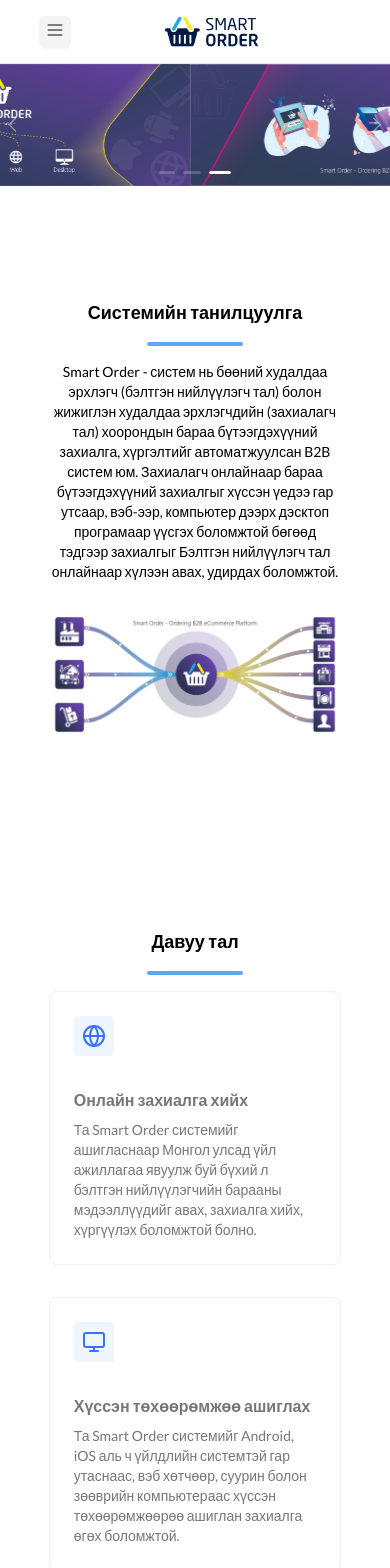
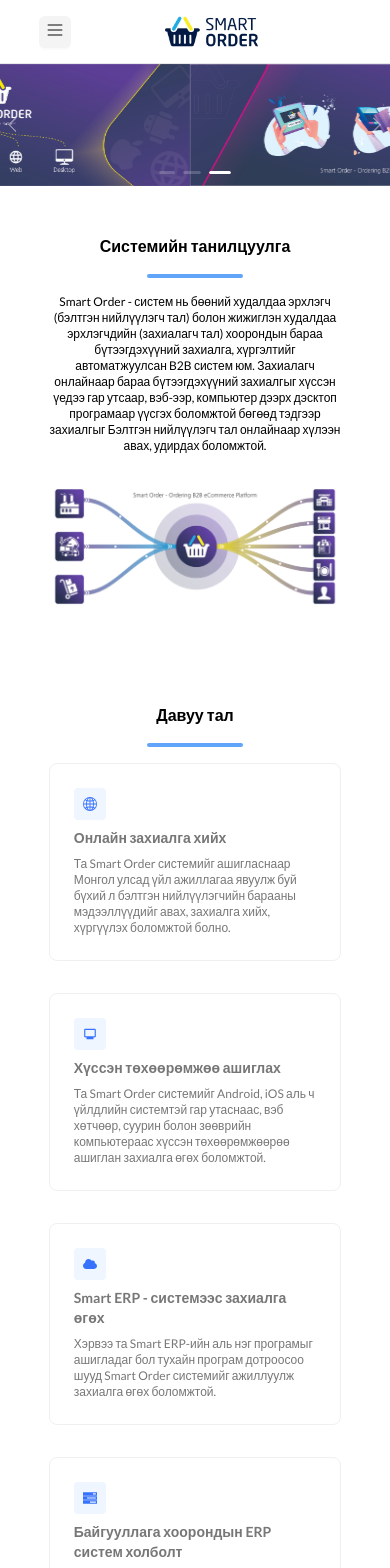
Before and after one commit to Kyok309/SmartOrder, a Next.js app: page / in a window 390 px wide. Shown: the top 1568 px of the page. Built offline with nearby package versions, Linux system fonts and the light colour scheme.

Commit message:
changed text sizes

```diff
--- a/src/app/components/Cart/Header.js
+++ b/src/app/components/Cart/Header.js
@@ -0,0 +1,9 @@
+export const Header = () => {
+    return(
+        <div className="w-full h-16 sm:h-20 2xl:h-22 bg-white border-b fixed top-0 z-20 flex justify-center items-center">
+            <div>
+
+            </div>
+        </div>
+    );
+}
--- a/src/app/components/Home/CardItem1.js
+++ b/src/app/components/Home/CardItem1.js
@@ -4,11 +4,11 @@ import '../../globals.css';
 export const CardItem1 = ({ Icon, title, desc }) => {
   return(
     <Card hoverable className="group lg:p-4 transition ease-in-out delay-100 hover:-translate-y-2 lato-font text-[#777777]">
-      <div className='box-content w-10 h-10 sm:w-12 sm:h-12 mb-8 bg-blue-50 rounded flex items-center justify-center'>
-        {Icon && <Icon className="text-xl sm:text-3xl text-[#3772FF] group-hover:translate-x-6 transition ease-in-out duration-500"/>}
+      <div className='box-content w-8 h-8 md:w-12 md:h-12 mb-2 md:mb-4 xl:mb-8 bg-blue-50 rounded flex items-center justify-center'>
+        {Icon && <Icon className="text-sm md:text-3xl text-[#3772FF] group-hover:translate-x-6 transition ease-in-out duration-500"/>}
       </div>
-      <div className="text-base sm:text-xl font-semibold mb-2">{title}</div>
-      <p className="text-sm sm:text-base">{desc}</p>
+      <div className="text-sm md:text-lg xl:text-xl font-semibold mb-2">{title}</div>
+      <p className="text-xs md:text-base xl:text-lg">{desc}</p>
     </Card>
   );
 };
--- a/src/app/components/Home/CardItem2.js
+++ b/src/app/components/Home/CardItem2.js
@@ -5,12 +5,12 @@ export const CardItem2 = ({ Icon, title, desc }) => {
   return(
     <Card hoverable className="group lg:p-4 transition ease-in-out delay-100 lato-font text-[#777777]">
       <div className="flex justify-between">
-        <div className="box-content w-10 h-10 sm:w-12 sm:h-12 mr-4 bg-blue-50 rounded flex items-center justify-center flex-shrink-0">
-          {Icon && <Icon className="text-xl sm:text-3xl text-[#3772FF] group-hover:-translate-y-6 transition ease-in-out duration-500"/>}
+        <div className="box-content w-8 h-8 md:w-12 md:h-12 mr-4 bg-blue-50 rounded flex items-center justify-center flex-shrink-0">
+          {Icon && <Icon className="text-sm md:text-3xl text-[#3772FF] group-hover:-translate-y-6 transition ease-in-out duration-500"/>}
         </div>
         <div className="flex flex-col gap-2">
-          <div className="text-base sm:text-xl font-semibold">{title}</div>
-          <p className="text-sm sm:text-base">{desc}</p>
+          <div className="text-sm sm:text-xl font-semibold">{title}</div>
+          <p className="text-xs sm:text-base">{desc}</p>
         </div>
       </div>
     </Card>
--- a/src/app/components/Home/CardItem3.js
+++ b/src/app/components/Home/CardItem3.js
@@ -5,12 +5,12 @@ export const CardItem3 = ({ Icon, title, desc }) => {
   return(
     <Card hoverable className="group transition-shadow delay-100 ease-in-out transform hover:shadow-[0_4px_20px_0_rgba(255,255,255,1)] lato-font text-[#777777]">
       <div className="flex justify-between">
-        <div className="box-content w-10 h-10 sm:w-12 sm:h-12 mr-4 bg-blue-50 rounded flex items-center justify-center flex-shrink-0">
-          {Icon && <Icon className="text-xl sm:text-3xl text-[#3772FF] group-hover:-translate-y-6 transition ease-in-out duration-500"/>}
+        <div className="box-content w-8 h-8 md:w-12 md:h-12 mr-4 bg-blue-50 rounded flex items-center justify-center flex-shrink-0">
+          {Icon && <Icon className="text-sm md:text-3xl text-[#3772FF] group-hover:-translate-y-6 transition ease-in-out duration-500"/>}
         </div>
         <div className="flex flex-col gap-2">
-          <div className="text-base sm:text-xl font-semibold">{title}</div>
-          <p className="text-sm sm:text-base">{desc}</p>
+          <div className="text-sm sm:text-xl font-semibold">{title}</div>
+          <p className="text-xs sm:text-base">{desc}</p>
         </div>
       </div>
     </Card>
--- a/src/app/components/Home/Counter.js
+++ b/src/app/components/Home/Counter.js
@@ -41,11 +41,11 @@ const Counter = ({ start, end, duration, trigger, text }) => {
 
   return (
     <div className="flex flex-col">
-      <div className="text-2xl sm:text-4xl xl:text-6xl font-bold flex">
+      <div className="text-xl md:text-4xl xl:text-6xl font-bold flex">
         {count}
         <Plus/>
       </div>
-      <div className="text-base sm:text-lg">{text}</div>
+      <div className="text-sm md:text-base xl:text-lg">{text}</div>
     </div>
   );
 };
--- a/src/app/components/Home/NavBar.js
+++ b/src/app/components/Home/NavBar.js
@@ -34,7 +34,7 @@ export const NavBar = () => {
   ]
 
   return(
-    <div className="fixed top-0 z-20 w-full flex justify-center items-center h-16 sm:h-20 2xl:h-22 bg-white border-b">
+    <div className="fixed top-0 z-20 w-full flex justify-center items-center h-16 md:h-20 bg-white border-b">
       <div className="w-4/5 h-full flex justify-between items-center">
         {/* Logo */}
         <div className="h-full flex gap-0 sm:gap-8 items-center w-full sm:w-fit">
@@ -53,8 +53,8 @@ export const NavBar = () => {
             <div className="px-4 text-[#777777]">|</div>
           </div>
           <div className="hidden flex items-center sm:block">
-            <Button type="default" size="large" className="px-2 mx-2 sm:px-4" style={{ borderRadius: 5, fontWeight: 500 }}>Нэвтрэх</Button>
-            <Button type="primary" size="large" className="px-2 mx-2 sm:px-4" style={{ borderRadius: 5, fontWeight: 500 }}>Бүртгүүлэх</Button>
+            <Button type="default" className="px-2 mx-2 sm:px-4 h-9 md:h-10" style={{ borderRadius: 5, fontWeight: 500 }}>Нэвтрэх</Button>
+            <Button type="primary" className="px-2 mx-2 sm:px-4 h-9 md:h-10" style={{ borderRadius: 5, fontWeight: 500 }}>Бүртгүүлэх</Button>
           </div>
         </div>
 
@@ -66,8 +66,8 @@ export const NavBar = () => {
               <AiOutlineClose className="text-xl text-[#8E8E93] cursor-pointer" onClick={() => setMenu(false)}/>
             </div>
             <div className="block flex flex-col items-center sm:hidden">
-              <Button type="text" icon={<MdLogin className="text-lg"/>} className="w-64 sm:w-80 flex justify-start py-6 text-[#8E8E93]">Нэвтрэх</Button>
-              <Button type="text" icon={<MdOutlinePersonOutline className="text-lg"/>} className="w-64 sm:w-80 flex justify-start py-6 text-[#8E8E93]">Бүртгүүлэх</Button>
+              <Button type="text" icon={<MdLogin className="text-lg"/>} className="w-64 flex justify-start py-6 text-[#8E8E93]">Нэвтрэх</Button>
+              <Button type="text" icon={<MdOutlinePersonOutline className="text-lg"/>} className="w-64 flex justify-start py-6 text-[#8E8E93]">Бүртгүүлэх</Button>
             </div>
             <div className="flex flex-col items-center">
               {navLinks.map((d, i)=>(
--- a/src/app/components/Home/Title.js
+++ b/src/app/components/Home/Title.js
@@ -1,7 +1,7 @@
 export const Title = ({ divClassName = "", hrClassName = "", title }) => {
   return(
     <div>
-      <div className={`text-center text-lg sm:text-2xl font-bold mt-8 ${divClassName}`}>{title}</div>
+      <div className={`text-center text-base md:text-xl xl:text-2xl font-bold md:mt-8 ${divClassName}`}>{title}</div>
       <hr className={`w-24 h-1 mx-auto my-4 bg-blue-400 border-0 rounded md:mb-10 md:mt-4 ${hrClassName}`}/>
     </div>
   );
--- a/src/app/page.js
+++ b/src/app/page.js
@@ -10,12 +10,13 @@ import { CardItem2 } from './components/Home/CardItem2';
 import { CardItem3 } from './components/Home/CardItem3';
 import { NavBar } from './components/Home/NavBar';
 
-import { Globe, Monitor, Cloud, BadgeDollarSign, Lock, MessageCircleQuestion } from 'lucide-react';
+import { BsGlobe2 } from "react-icons/bs";
 import { GrTasks } from "react-icons/gr";
+import { LuBadgeDollarSign } from "react-icons/lu";
 
 
-import { FaCubes, FaFacebookF, FaTwitter, FaLinkedin, FaYoutube, FaLevelDownAlt, FaCube, FaUserPlus, FaSlidersH, FaRegClock, FaRegImage, FaGift, FaCheckCircle, FaUserTimes, FaRegMoneyBillAlt, FaCreditCard } from "react-icons/fa";
-import { MdUploadFile, MdLaptopMac } from "react-icons/md";
+import { FaCubes, FaFacebookF, FaTwitter, FaLinkedin, FaYoutube, FaLevelDownAlt, FaCube, FaUserPlus, FaSlidersH, FaRegClock, FaRegImage, FaGift, FaCheckCircle, FaUserTimes, FaRegMoneyBillAlt, FaCreditCard, FaCloud, FaLock, FaComments } from "react-icons/fa";
+import { MdUploadFile, MdLaptopMac, MdMonitor } from "react-icons/md";
 
 import { TbArrowsJoin2 } from "react-icons/tb";
 import { HiOutlineUserGroup } from "react-icons/hi";
@@ -44,9 +45,9 @@ export default function Home() {
         </section>
 
         {/* Танилцуулга */}
-        <section id="about" className="text-center w-3/4 py-20 flex flex-col items-center">
+        <section id="about" className="text-center w-3/4 py-12 xl:py-20 flex flex-col items-center">
           <Title title="Системийн танилцуулга"/>
-          <div className="text-sm sm:text-base">Smart Order - систем нь бөөний худалдаа эрхлэгч (бэлтгэн нийлүүлэгч тал) болон жижиглэн худалдаа эрхлэгчдийн (захиалагч тал)
+          <div className="text-xs md:text-sm xl:text-base">Smart Order - систем нь бөөний худалдаа эрхлэгч (бэлтгэн нийлүүлэгч тал) болон жижиглэн худалдаа эрхлэгчдийн (захиалагч тал)
             хоорондын бараа бүтээгдэхүүний захиалга, хүргэлтийг автоматжуулсан B2B систем юм. Захиалагч онлайнаар бараа бүтээгдэхүүний
             захиалгыг хүссэн үедээ гар утсаар, вэб-ээр, компьютер дээрх дэсктоп програмаар үүсгэх боломжтой бөгөөд тэдгээр захиалгыг
             Бэлтгэн нийлүүлэгч тал онлайнаар хүлээн авах, удирдах боломжтой.
@@ -55,17 +56,17 @@ export default function Home() {
         </section>
 
         {/* Давуу тал */}
-        <section id="features" className="w-3/4 py-20 flex flex-col items-center">
+        <section id="features" className="w-3/4 py-12 xl:py-20 flex flex-col items-center">
           <Title title="Давуу тал"/>
           {/* Cards */}
           <div className="grid grid-cols-1 lg:grid-cols-2 xl:grid-cols-3 gap-8 w-full">
-            <CardItem1 Icon={Globe} title="Онлайн захиалга хийх" desc="Та Smart Order системийг ашигласнаар Монгол улсад үйл ажиллагаа явуулж буй бүхий л
+            <CardItem1 Icon={BsGlobe2} title="Онлайн захиалга хийх" desc="Та Smart Order системийг ашигласнаар Монгол улсад үйл ажиллагаа явуулж буй бүхий л
                 бэлтгэн нийлүүлэгчийн барааны мэдээллүүдийг авах, захиалга хийх,
                 хүргүүлэх боломжтой болно."/>
-            <CardItem1 Icon={Monitor} title="Хүссэн төхөөрөмжөө ашиглах" desc="Та Smart Order системийг Android, iOS аль ч үйлдлийн системтэй гар утаснаас,
+            <CardItem1 Icon={MdMonitor} title="Хүссэн төхөөрөмжөө ашиглах" desc="Та Smart Order системийг Android, iOS аль ч үйлдлийн системтэй гар утаснаас,
                 вэб хөтчөөр, суурин болон зөөврийн компьютераас хүссэн төхөөрөмжөөрөө
                 ашиглан захиалга өгөх боломжтой."/>
-            <CardItem1 Icon={Cloud} title="Smart ERP - системээс захиалга өгөх" desc="Хэрвээ та Smart ERP-ийн аль нэг програмыг ашигладаг бол тухайн
+            <CardItem1 Icon={FaCloud} title="Smart ERP - системээс захиалга өгөх" desc="Хэрвээ та Smart ERP-ийн аль нэг програмыг ашигладаг бол тухайн
                 програм дотроосоо шууд Smart Order системийг ажиллуулж захиалга өгөх боломжтой."/>
             <CardItem1 Icon={GrTasks} title="Байгууллага хоорондын ERP систем холболт" desc="Smart Order систем нь Smart ERP-ийн дэд системүүдтэй интеграци
                 хийгдсэн бөгөөд Байгууллага хоорондын системүүдийг холбох дундын шийдэл болон хөгжүүлэгдсэн."/>
@@ -75,17 +76,17 @@ export default function Home() {
             <CardItem1 Icon={FaCreditCard} title="Онлайн төлбөр, Зээлийн үйлчилгээ" desc="Smart Order систем дээр арилжааны банкнуудын онлайн төлбөр төлөлтийн холболтууд
                 хийгдэж байгаа бөгөөд, мөн банк бус санхүүгийн байгууллагуудын зээлийн
                 аппликейшнүүдтэй холбогдох хөгжүүлэлтүүд хийж байна."/>
-            <CardItem1 Icon={BadgeDollarSign} title="Урамшуулал, Хөнгөлөлт, Бонус" desc="Захиалга хийх бүртээ оноо цуглуулах, дараагийн захиалгадаа
+            <CardItem1 Icon={LuBadgeDollarSign} title="Урамшуулал, Хөнгөлөлт, Бонус" desc="Захиалга хийх бүртээ оноо цуглуулах, дараагийн захиалгадаа
                 зарцуулах боломжуудтай бөгөөд, төрөл бүрийн хөнгөлөлт урамшуулал зарлагдана."/>
-            <CardItem1 Icon={Lock} title="Аюулгүй, Найдвартай ажиллагаа" desc="Систем нь Дата төв дээр байршуулсан тусгай сервер дээр ажилладаг
+            <CardItem1 Icon={FaLock} title="Аюулгүй, Найдвартай ажиллагаа" desc="Систем нь Дата төв дээр байршуулсан тусгай сервер дээр ажилладаг
                 учраас доголдол саатал гарахгүй, байнгын найдвартай ажиллана."/>
-            <CardItem1 Icon={MessageCircleQuestion} title="24/7 support" desc="Систем нь Дата төв дээр байршуулсан тусгай сервер дээр ажилладаг
+            <CardItem1 Icon={FaComments} title="24/7 support" desc="Систем нь Дата төв дээр байршуулсан тусгай сервер дээр ажилладаг
                 учраас доголдол саатал гарахгүй, байнгын найдвартай ажиллана."/>
           </div>
         </section>
 
         {/* Counter */}
-        <section className="w-full py-20 sm:py-40 text-white text-lg sm:text-2xl bg-[#3772FF] flex items-center justify-center" ref={triggerRef}>
+        <section className="w-full py-12 xl:py-20 sm:py-40 text-white text-lg sm:text-2xl bg-[#3772FF] flex items-center justify-center" ref={triggerRef}>
           <div className="w-4/5 grid grid-cols-2 gap-8 lg:w-3/4 lg:grid-cols-4 justify-between place-items-start">
             <div className="flex flex-col">
               <TbArrowsJoin2 size="48px" className="mb-4"/>
@@ -107,7 +108,7 @@ export default function Home() {
         </section>
 
         {/* Нийлүүлэгч танд */}
-        <section className="w-3/4 py-20 flex flex-col items-center">
+        <section className="w-3/4 py-12 xl:py-20 flex flex-col items-center">
           <Title title="Манай систем нийлүүлэгч танд"/>
           <div className="grid grid-cols-1 lg:grid-cols-2 gap-8 w-full">
             <CardItem2 Icon={FaLevelDownAlt} title="Зардлыг бууруулна (10%-50%)" desc="Бэлтгэн нийлүүлэгч байгууллагын захиалга авах, түгээлт борлуулалт хийхтэй холбоотой
@@ -131,7 +132,7 @@ export default function Home() {
         </section>
 
         {/* Худалдан авагч танд */}
-        <section className="p-12 sm:p-16 bg-[#3772FF] w-full flex justify-center items-center">
+        <section className="p-12 xl:p-16 bg-[#3772FF] w-full flex justify-center items-center">
           <div className="w-full sm:w-3/4 flex flex-col justify-center items-center">
             <Title divClassName="text-white" hrClassName="bg-white" title="Манай систем худалдан авагч танд"/>
             <div className="w-full mb-8 grid grid-cols-1 lg:grid-cols-2 gap-8">
@@ -157,10 +158,10 @@ export default function Home() {
         </section>
 
         {/* Апп татах */}
-        <section className="w-full flex justify-center items-center py-24">
+        <section className="w-full flex justify-center items-center py-16 xl:py-24">
           <div className="w-3/4 grid grid-cols-1 gap-8 xl:grid-cols-2 xl:gap-0 place-items-center">
             <div className="flex flex-col gap-6">
-              <div className="font-bold leading-8 text-2xl sm:leading-10 sm:text-3xl lg:leading-relaxed lg:text-4xl">
+              <div className="font-bold leading-6 text-base md:leading-10 md:text-3xl lg:leading-relaxed lg:text-4xl">
                 Та өөрийн гар утаснаасаа SmartOrder аппликейшныг ашиглан захиалга хийж болно.
               </div>
               <div className="flex gap-4">
@@ -177,7 +178,7 @@ export default function Home() {
         </section>
 
         {/* Хамтрагч байгууллагууд */}
-        <section id="partners" className="w-full flex flex-col justify-center items-center py-20">
+        <section id="partners" className="w-full flex flex-col justify-center items-center py-12 xl:py-20">
           <Title title="Хамтрагч байгууллагууд"/>
           <div className="w-3/4 grid grid-cols-3 gap-2 py-8 lg:grid-cols-4 xl:grid-cols-6 place-items-center">
             <img src="/images/companies/smart-logic.webp"/>
@@ -237,16 +238,16 @@ export default function Home() {
 
           <div className="flex flex-col items-center lg:items-start text-gray-500">
             <div className="inline-flex items-center gap-4">
-              <FiPhone className="flex-shrink-0"/>
-              <a href="tel:+97677019090" target="_blank" className="text-blue-500 visited:text-purple-500 hover:underline">7701 9090</a>
+              <FiPhone className="md:flex-shrink-0"/>
+              <a href="tel:+97677019090" target="_blank" className="text-xs md:text-base text-blue-500 visited:text-purple-500 hover:underline">7701 9090</a>
             </div>
             <div className="inline-flex items-center gap-4">
-              <FiMail className="flex-shrink-0"/>
-              <a href="mailto:info@smartorder.mn" target="_blank" className="text-blue-500 visited:text-purple-500 hover:underline">info@smartorder.mn</a>
+              <FiMail className="md:flex-shrink-0"/>
+              <a href="mailto:info@smartorder.mn" target="_blank" className="text-xs md:text-base text-blue-500 visited:text-purple-500 hover:underline">info@smartorder.mn</a>
             </div>
             <div className="inline-flex items-center gap-4">
-              <FaRegCopyright className="flex-shrink-0"/>
-              <span>
+              <FaRegCopyright className="md:flex-shrink-0"/>
+              <span className="text-xs md:text-base">
                 2024
                 <a href="https://smartlogic.mn/" target="_blank" className="text-blue-500 visited:text-purple-500 hover:underline"> Smart Logic LLC </a>
                 Зохиогчийн эрхээр хамгаалагдсан.
@@ -254,7 +255,7 @@ export default function Home() {
             </div>
           </div>
 
-          <div className="flex gap-4 text-blue-500 text-xl">
+          <div className="flex gap-4 text-blue-500 text-base md:text-lg xl:text-xl">
             <a href="https://www.facebook.com/smartordermn" target="_blank">
               <FaFacebookF/>
             </a>
```
